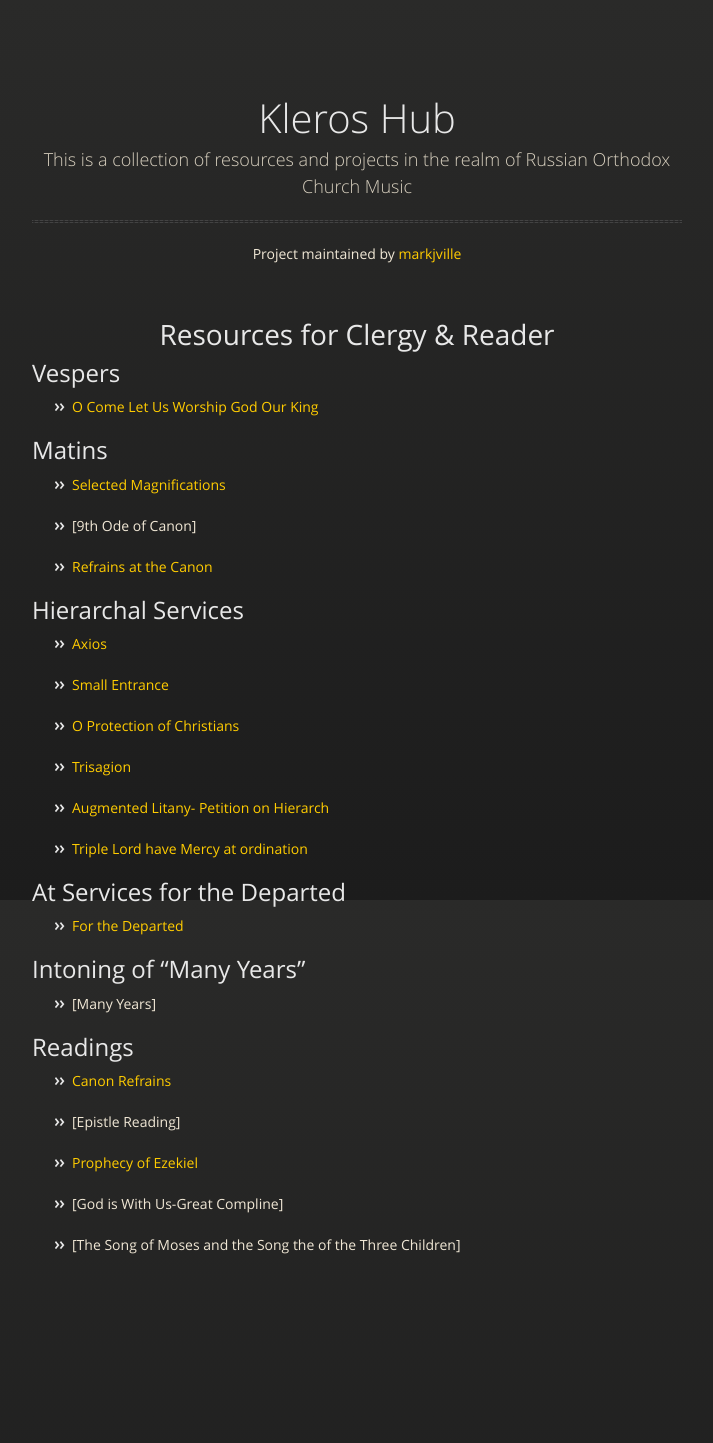
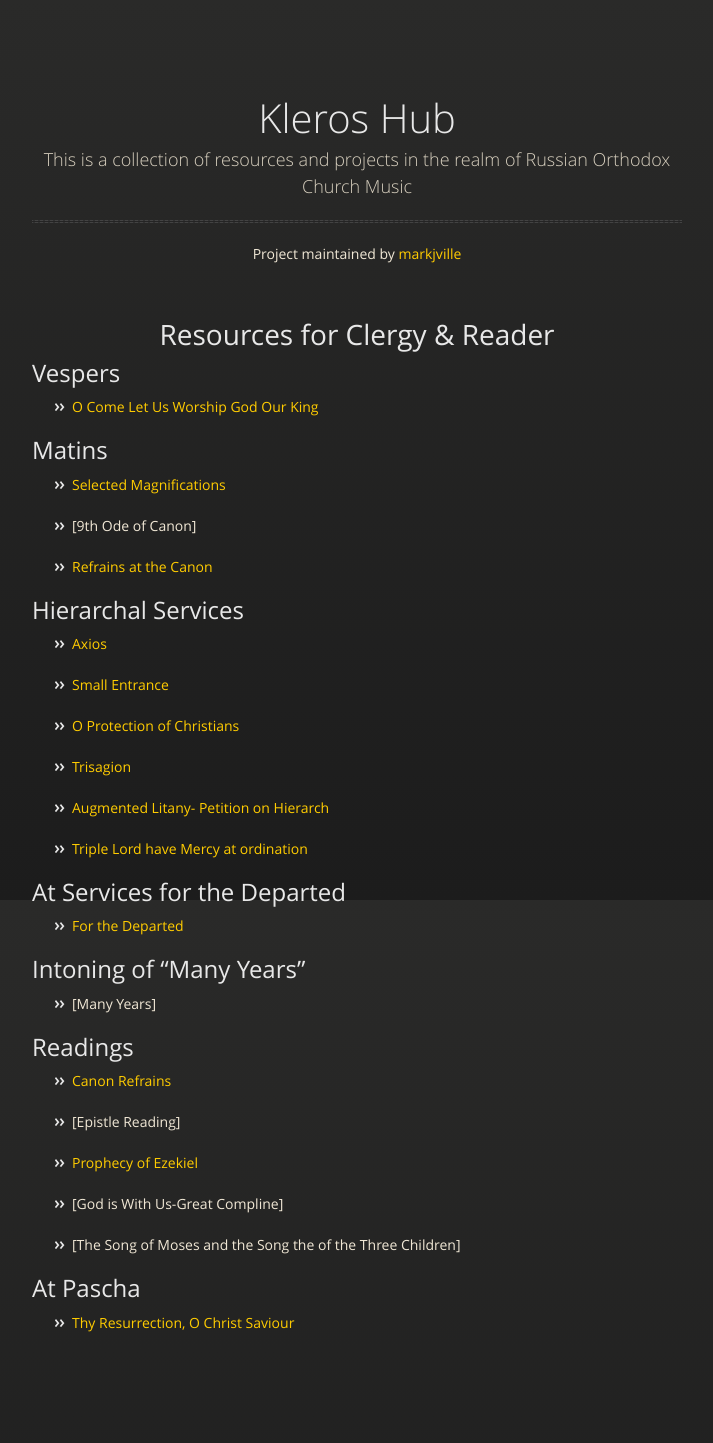
Before and after one commit to markjville/markjville.github.io, a Jekyll site: the page built from clergy-resources.md, in a window 1280 px wide. Shown: the whole page, without its empty margins (283-996 px from the left). Built offline with Jekyll 4.4.1, drawn with Linux system fonts in a browser that asks for light colours; our own code applies the rules of GitHub Pages for plain Markdown files; before the commit the page ends 1365 px from its top, so only the background shows below that.

Commit message:
Update clergy-resources.md

```diff
--- a/clergy-resources.md
+++ b/clergy-resources.md
@@ -42,3 +42,7 @@
 - [God is With Us-Great Compline]
 
 - [The Song of Moses and the Song the of the Three Children]
+
+## At Pascha
+
+- [Thy Resurrection, O Christ Saviour](docs/Thy-Resurrection-O-Christ-Saviour-For-Clergy)
```
